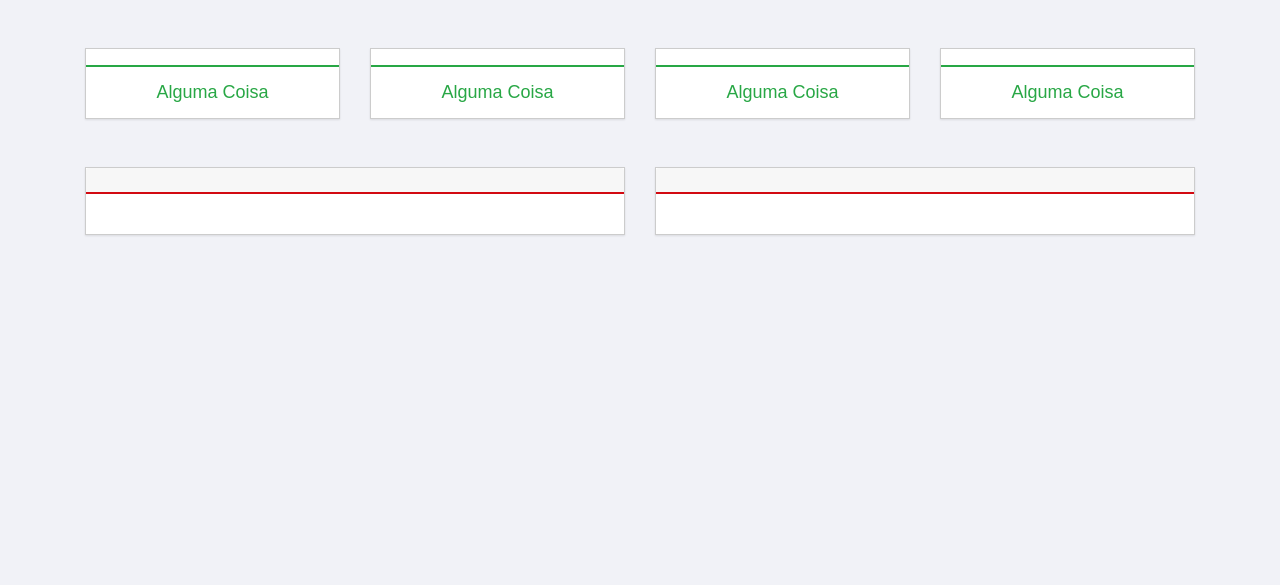
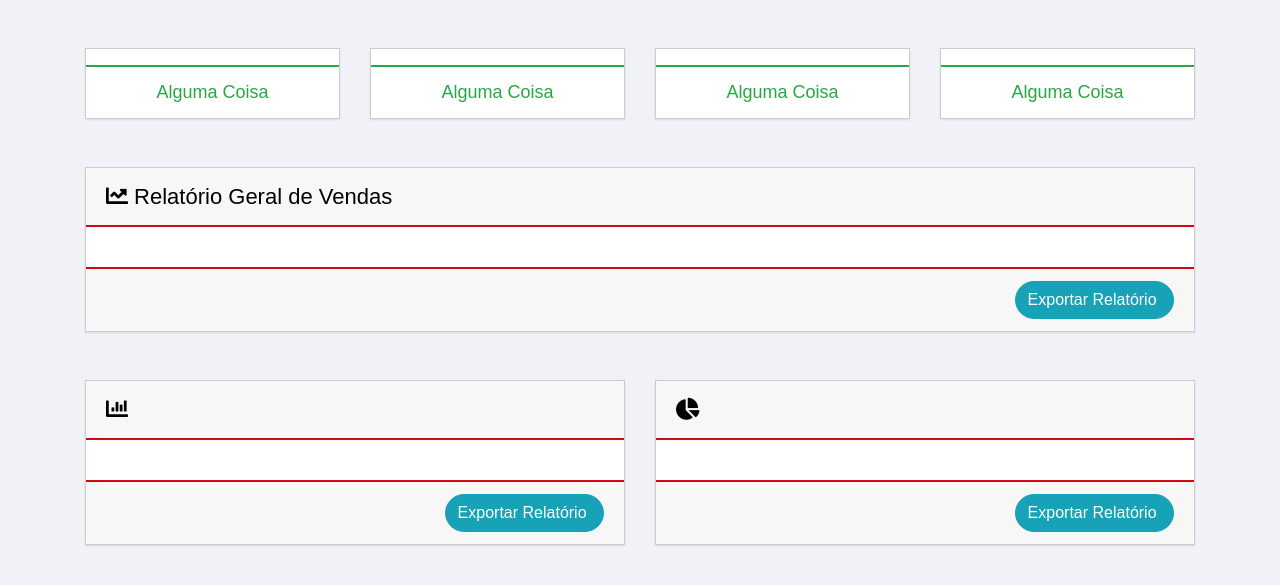
Before and after one commit to searchfood/repository, a PHP site: page /searchfood/restaurante/relatorios in a window 1280 px wide. Shown: the part 137-722 px from the top of the page. Run offline with PHP 8.4, Linux system fonts and the light colour scheme; data that the repository does not hold is empty; some libraries are stand-ins or nearby versions; some web fonts are replaced.

Commit message:
Criando View Relatórios

```diff
--- a/app/Views/restaurante/ajuda.php
+++ b/app/Views/restaurante/ajuda.php
@@ -26,6 +26,10 @@
 
         <?php include 'app/Views/templates/dashboard.php'?>
 
+        <div class="container mt-5 mb-5">
+
+        </div>
+
         <!-- Optional JavaScript -->
         <!-- jQuery first, then Popper.js, then Bootstrap JS -->
         <script src="https://code.jquery.com/jquery-3.3.1.slim.min.js" integrity="sha384-q8i/X+965DzO0rT7abK41JStQIAqVgRVzpbzo5smXKp4YfRvH+8abtTE1Pi6jizo" crossorigin="anonymous"></script>
--- a/app/Views/restaurante/cardapio.php
+++ b/app/Views/restaurante/cardapio.php
@@ -27,7 +27,7 @@
 
         <?php include 'app/Views/templates/dashboard.php'?>
 
-        <div class="container mt-5">
+        <div class="container mt-5 mb-5">
             <div class="row">
                 <div class="col-4">
                     <div class="card">
--- a/app/Views/restaurante/dashboard.php
+++ b/app/Views/restaurante/dashboard.php
@@ -27,7 +27,7 @@
 
         <?php include 'app/Views/templates/dashboard.php'?>
 
-        <div class="container mt-5">
+        <div class="container mt-5 mb-5">
             <section class="row">
                 <?php $array = array("top", "bottom", "left", "right"); ?>
                 <div class="col-md-3">
--- a/app/Views/restaurante/extensoes.php
+++ b/app/Views/restaurante/extensoes.php
@@ -26,7 +26,7 @@
 
         <?php include 'app/Views/templates/dashboard.php'?>
 
-        <div class="container mt-5">
+        <div class="container mt-5 mb-5">
             <div class="card">
                 <div class="card-body">
 
--- a/app/Views/restaurante/pedidos.php
+++ b/app/Views/restaurante/pedidos.php
@@ -27,7 +27,7 @@
 
         <?php include 'app/Views/templates/dashboard.php'?>
 
-        <div class="container mt-5">
+        <div class="container mt-5 mb-5">
             <div class="row">
                 <div class="col-5 pr-0">
                     <div class="card">
--- a/app/Views/restaurante/relatorios.php
+++ b/app/Views/restaurante/relatorios.php
@@ -22,12 +22,12 @@
         <!-- Bootstrap CSS -->
         <link rel="stylesheet" href="https://stackpath.bootstrapcdn.com/bootstrap/4.1.3/css/bootstrap.min.css" integrity="sha384-MCw98/SFnGE8fJT3GXwEOngsV7Zt27NXFoaoApmYm81iuXoPkFOJwJ8ERdknLPMO" crossorigin="anonymous">
     </head>
-    <style>.card {-webkit-box-shadow: 0 1px 2px rgba(0,0,0,.10);-moz-box-shadow: 0 1px 2px rgba(0,0,0,.10);box-shadow: 0 1px 2px rgba(0,0,0,.10);border: 1px solid rgba(0,0,0,.2);border-radius: 0;color: black;}.card-header{font-size: 22px;border-bottom: 2px solid #d20911;}.col-md-3 .card .card-footer{background-color: #fff;border-top: 2px solid;font-size: 18px}</style>
+    <style>.card {-webkit-box-shadow: 0 1px 2px rgba(0,0,0,.10);-moz-box-shadow: 0 1px 2px rgba(0,0,0,.10);box-shadow: 0 1px 2px rgba(0,0,0,.10);border: 1px solid rgba(0,0,0,.2);border-radius: 0;color: black;}.card-header{font-size: 22px;border-bottom: 2px solid #d20911;}.card-footer{border-top: 2px solid #d20911;}.col-md-3 .card .card-footer{background-color: #fff;border-top: 2px solid;font-size: 18px}.form-control, .btn {border-radius: 2rem;}</style>
     <body style="font-family: 'Niramit', sans-serif;background-color: #f1f2f7;">
 
         <?php include 'app/Views/templates/dashboard.php'?>
 
-        <div class="container mt-5">
+        <div class="container mt-5 mb-5">
             <section class="row">
                 <div class="col-md-3">
                     <div class="card text-success">
@@ -71,17 +71,47 @@
                 </div>
             </section>
 
+            <div class="card mt-5">
+                <div class="card-header">
+                    <i class="fas fa-chart-line"></i>
+                    Relatório Geral de Vendas
+                </div>
+                <div class="card-body"></div>
+                <div class="card-footer text-right">
+                    <button class="btn btn-info">
+                        Exportar Relatório
+                        <i class="fas"></i>
+                    </button>
+                </div>
+            </div>
+
             <div class="row mt-5">
                 <div class="col">
                     <div class="card">
-                        <div class="card-header"></div>
+                        <div class="card-header">
+                            <i class="fas fa-chart-bar"></i>
+                        </div>
                         <div class="card-body"></div>
+                        <div class="card-footer text-right">
+                            <button class="btn btn-info">
+                                Exportar Relatório
+                                <i class="fas"></i>
+                            </button>
+                        </div>
                     </div>
                 </div>
                 <div class="col">
                     <div class="card">
-                        <div class="card-header"></div>
+                        <div class="card-header">
+                            <i class="fas fa-chart-pie"></i>
+                        </div>
                         <div class="card-body"></div>
+                        <div class="card-footer text-right">
+                            <button class="btn btn-info">
+                                Exportar Relatório
+                                <i class="fas"></i>
+                            </button>
+                        </div>
                     </div>
                 </div>
             </div>
```
Also changed, not shown: app/Views/restaurante/configuracoes.php (+22 -11 lines), app/Views/templates/dashboard.php (line endings or trailing spaces), 2 other files.
